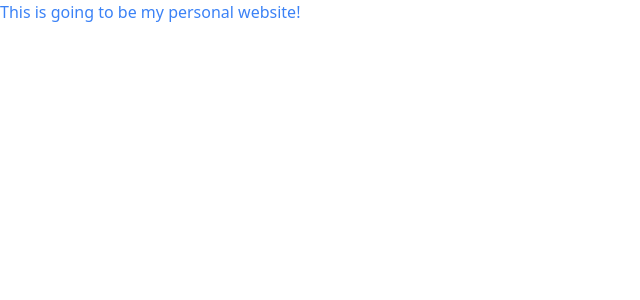
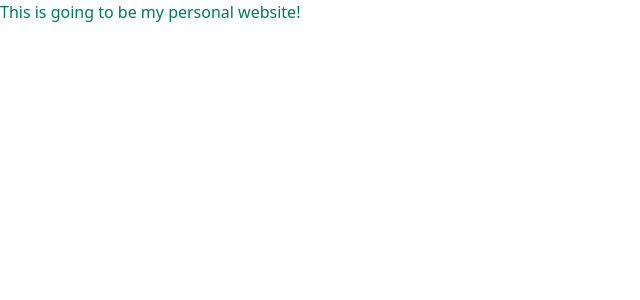
Before and after one commit to hosseinAMD/personal-website, a React (Vite) app: page / in a window 1280 px wide. Shown: the top 300 px of the page, without its empty margins (0-640 px from the left). Built offline with nearby package versions, Linux system fonts and the light colour scheme.

Commit message:
feat: primary color added

```diff
--- a/src/App.tsx
+++ b/src/App.tsx
@@ -1,7 +1,7 @@
 import './App.scss';
 
 const App = () => {
-  return <div className="text-blue-500">This is going to be my personal website!</div>;
+  return <div className="text-primary-700">This is going to be my personal website!</div>;
 };
 
 export default App;
--- a/tailwind.config.cjs
+++ b/tailwind.config.cjs
@@ -1,8 +1,15 @@
+// eslint-disable-next-line @typescript-eslint/no-var-requires
+const colors = require('tailwindcss/colors');
+
 /** @type {import('tailwindcss').Config} */
 module.exports = {
   content: ['./src/**/*.{html,js,jsx,ts,tsx}'],
   theme: {
-    extend: {}
+    extend: {
+      colors: {
+        primary: colors.emerald
+      }
+    }
   },
   plugins: []
 };
```
